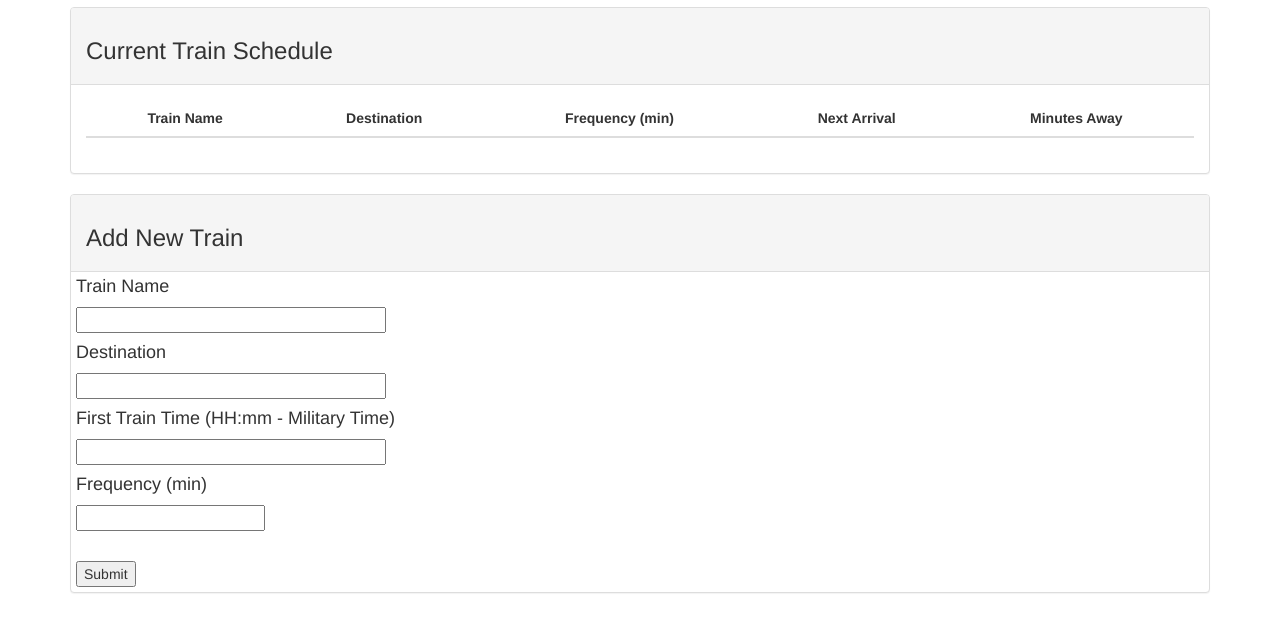
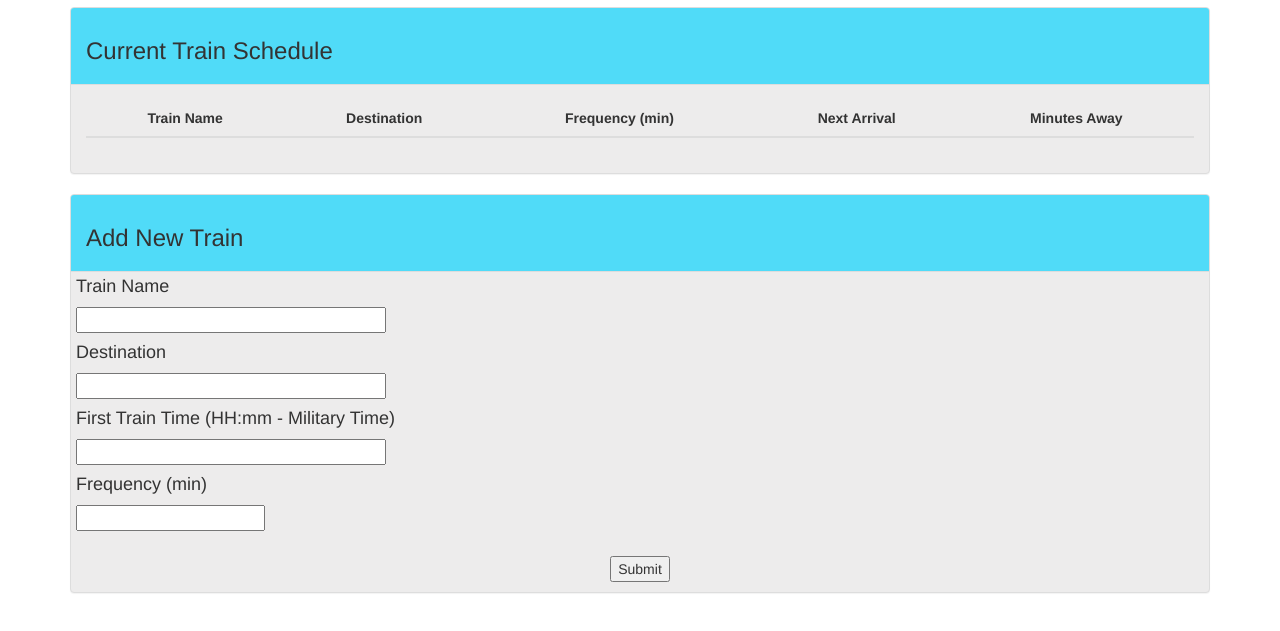
Before and after one commit to bigbert836/Train-Schedule, a plain HTML site: page index.html in a window 1280 px wide. Shown: the part 63-694 px from the top of the page. Drawn offline with nearby package versions, Linux system fonts and the light colour scheme; no server answers.

Commit message:
additional stylings

```diff
--- a/assets/css/style.css
+++ b/assets/css/style.css
@@ -13,3 +13,20 @@ input,
 button{
 	margin: 5px;
 }
+
+#sectionTitle{
+	background-color: #50dbf8;
+}
+
+.panel{
+	background-color: #edecec;
+}
+
+form{
+	padding-bottom: 10px;
+}
+
+#submit{
+	display: block;
+	margin: 0 auto;
+}
--- a/index.html
+++ b/index.html
@@ -8,10 +8,10 @@
 </head>
 <body class="container">
 	<header><h1>Train Schedule</h1></header>
-		<div class="panel panel-default" id="trainSchedule">
-  			<div class="panel-heading"><h3>Current Train Schedule</h3></div>
+		<div class="panel panel-default">
+  			<div class="panel-heading" id="sectionTitle"><h3>Current Train Schedule</h3></div>
   				<div class="panel-body">
-  					<table class="table">
+  					<table class="table col-lg-12">
     					<thead>
       						<tr>
         						<th>Train Name</th>
@@ -28,7 +28,7 @@
 			</div>
 		</div>
 	<form id="submitTrain" class="panel panel-default">
-		<div class="panel-heading"><h3>Add New Train</h3></div>
+		<div class="panel-heading" id="sectionTitle"><h3>Add New Train</h3></div>
 		<h4>Train Name</h4>
 		<input type="text" size="35" id="name"><br>
 		<h4>Destination</h4>
```
